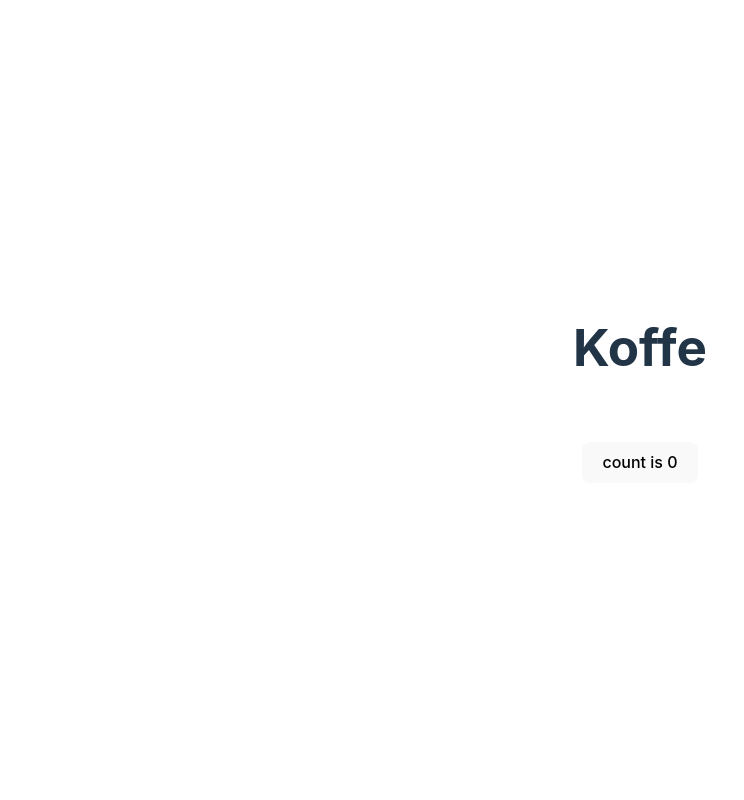
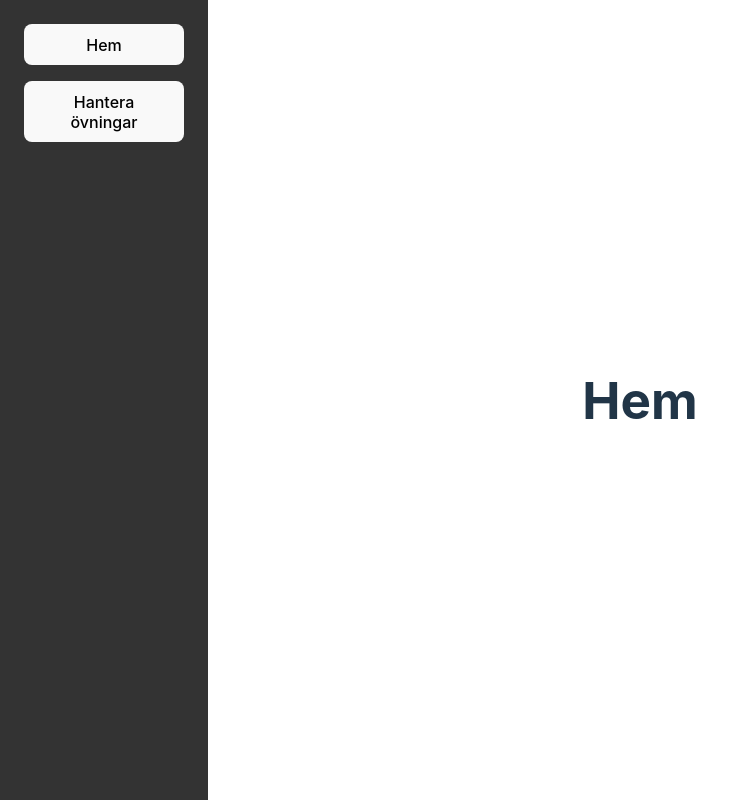
Before and after one commit to kristoffernowen/learner_react_frontend, a React (Vite) app: page / in a window 1280 px wide. Shown: the whole page, without its empty margins (0-744 px from the left). Built offline with nearby package versions, Linux system fonts and the light colour scheme.

Commit message:
add navMenu, blank home and manageexercisespage

```diff
--- a/package.json
+++ b/package.json
@@ -11,7 +11,8 @@
   },
   "dependencies": {
     "react": "^18.2.0",
-    "react-dom": "^18.2.0"
+    "react-dom": "^18.2.0",
+    "react-router-dom": "^6.23.0"
   },
   "devDependencies": {
     "@types/react": "^18.2.66",
--- a/src/App.tsx
+++ b/src/App.tsx
@@ -1,19 +1,20 @@
-import { useState } from 'react'
 import './App.css'
+import {createBrowserRouter, RouterProvider} from "react-router-dom"
+import RootLayoutPage from "./pages/RootLayoutPage";
+import Home from "./pages/Home";
+import ManageExercisesPage from "./pages/ManageExercisesPage";
+
+const router = createBrowserRouter([
+    {path: "/", element: <RootLayoutPage />, children: [
+            {path: "/", element: <Home /> },
+            {path: "/manage-exercises", element: <ManageExercisesPage /> },
+        ]}
+])
 
 function App() {
-  const [count, setCount] = useState(0)
 
   return (
-    <>
-      <h1>Koffe</h1>
-      <div className="card">
-        <button onClick={() => setCount((count) => count + 1)}>
-          count is {count}
-        </button>
-      </div>
-
-    </>
+    <RouterProvider router={router} />
   )
 }
 
--- /dev/null
+++ b/src/components/NavMenu.module.css
@@ -0,0 +1,17 @@
+.navDiv {
+    position: fixed;
+    left: 0;
+    top: 0;
+    width: 11rem;
+    height: 100%;
+    background-color: #333;
+    display: flex;
+    flex-direction: column;
+    justify-content: flex-start;
+    padding: 1rem;
+}
+
+button {
+    width: 10em;
+    margin: 0.5em;
+}
--- /dev/null
+++ b/src/components/NavMenu.tsx
@@ -0,0 +1,11 @@
+import styles from "./NavMenu.module.css"
+import {Link} from "react-router-dom";
+
+export default function NavMenu() {
+    return <div className={styles.navDiv}>
+        <div>
+            <Link to={"/"}><button>Hem</button></Link>
+            <Link to={"/manage-exercises"}><button>Hantera övningar</button></Link>
+        </div>
+    </div>
+}
--- /dev/null
+++ b/src/pages/Home.tsx
@@ -0,0 +1,8 @@
+export default function Home() {
+
+    return (
+        <>
+            <h1>Hem</h1>
+        </>
+    )
+}
--- /dev/null
+++ b/src/pages/ManageExercisesPage.tsx
@@ -0,0 +1,8 @@
+export default function ManageExercisesPage() {
+
+    return (
+        <>
+            <h1>Hantera övningar</h1>
+        </>
+    )
+}
--- /dev/null
+++ b/src/pages/RootLayoutPage.tsx
@@ -0,0 +1,9 @@
+import { Outlet } from "react-router-dom"
+import NavMenu from "../components/NavMenu";
+
+export default function RootLayoutPage() {
+    return <div>
+        <NavMenu />
+        <Outlet />
+    </div>;
+}
```
Also changed, not shown: 1 other file (tests, documents, lock files or other folders).
